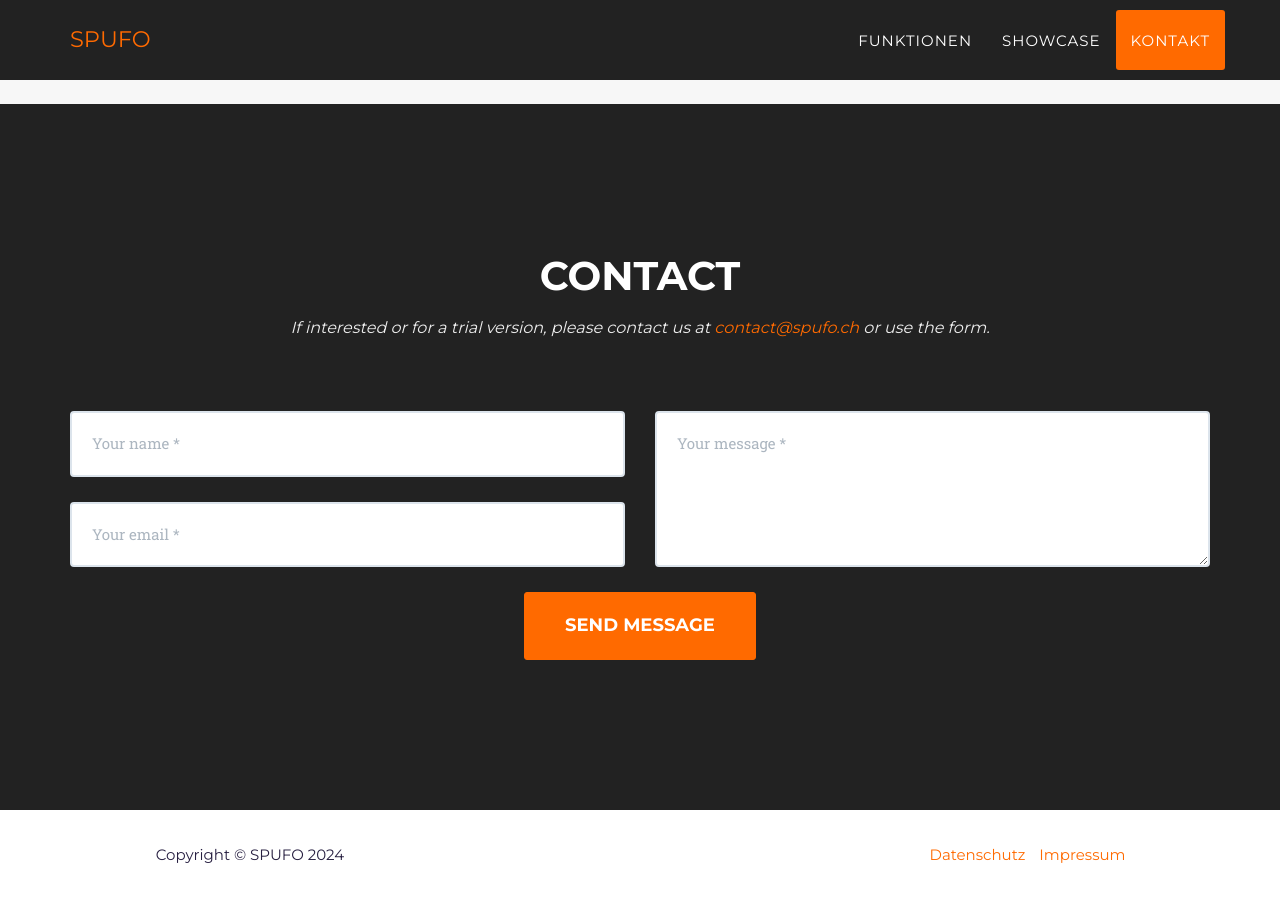
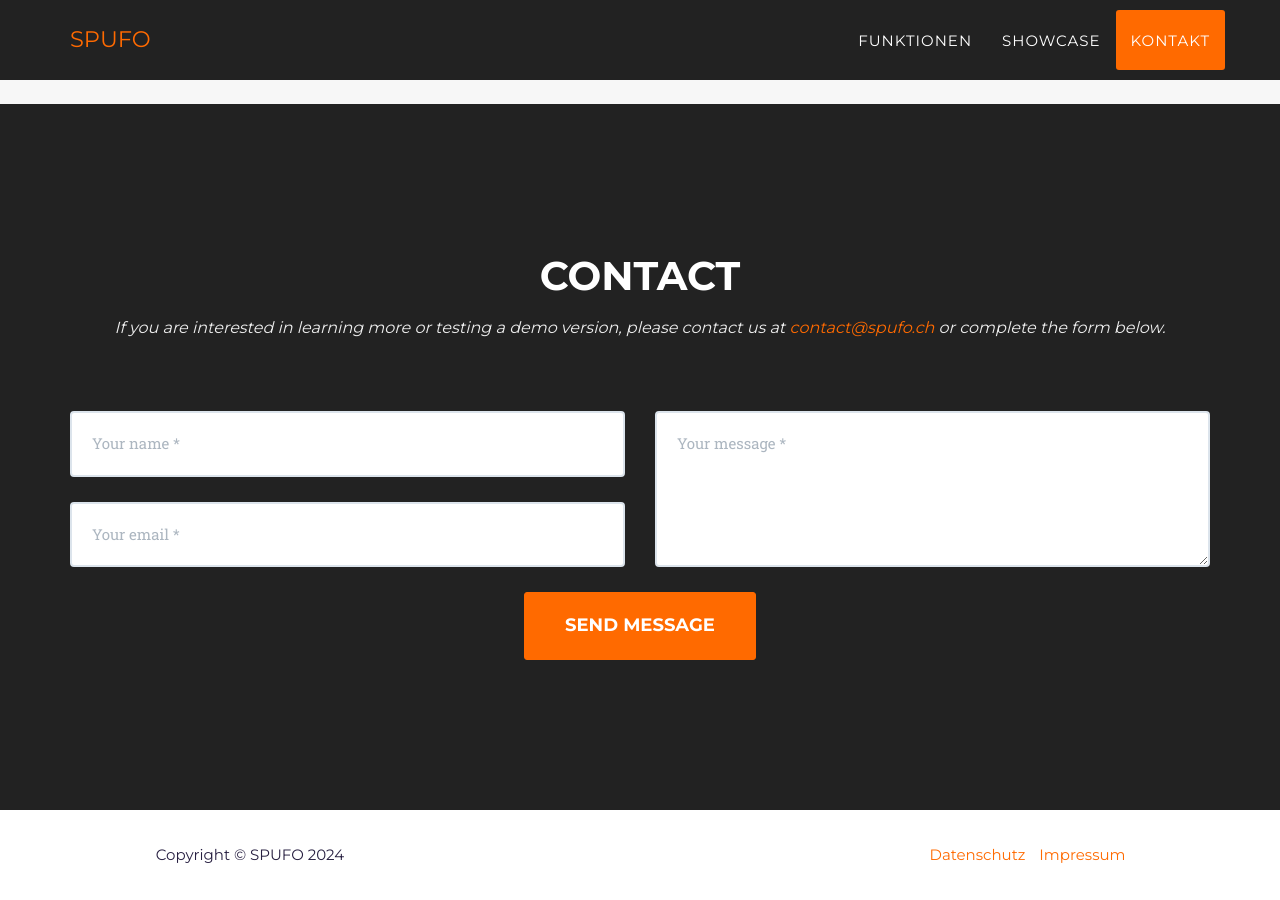
Before and after one commit to spufo/website-english, a Jekyll site: the page built from index.html, in a window 1280 px wide and 900 px high, scrolled down 2562 px. Built offline with Jekyll 4.4.1, drawn with Linux system fonts in a browser that asks for light colours; nearby versions of some CDN libraries; some web fonts are replaced.

Commit message:
Update contact.html

```diff
--- a/_includes/contact.html
+++ b/_includes/contact.html
@@ -4,9 +4,9 @@
                 <div class="col-lg-12 text-center">
                     <h2 class="section-heading">Contact</h2>
                     <h3 class="section-subheading text-muted-bright">
-                        If interested or for a trial version, please contact us at
+                        If you are interested in learning more or testing a demo version, please contact us at
                         <a class="text-primary" href="mailto:contact@spufo.ch">contact@spufo.ch</a>
-                        or use the form.
+                        or complete the form below.
                     </h3>
                 </div>
             </div>
```
